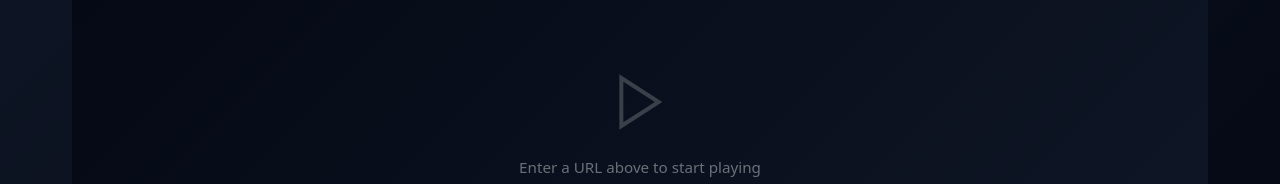
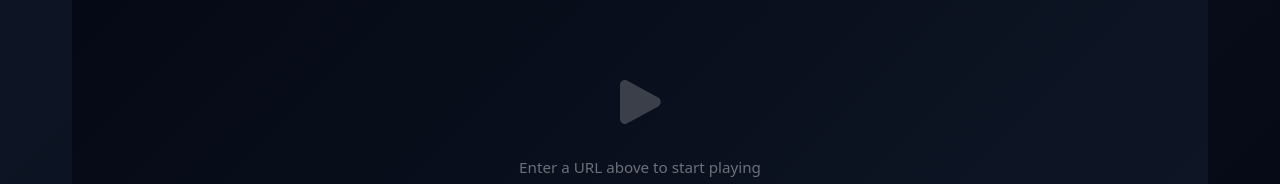
Before and after one commit to sparkison/m3u-player, a React (Vite) app: page / in a window 1280 px wide. Shown: the part 485-669 px from the top of the page. Built offline with nearby package versions, Linux system fonts and the light colour scheme; what shaka-player would draw is missing.

Commit message:
chore: Update play icon

```diff
--- a/src/App.jsx
+++ b/src/App.jsx
@@ -165,8 +165,8 @@ function PlayerDemo() {
           ) : (
             <div className="player-placeholder">
               <div className="placeholder-content">
-                <svg width="64" height="64" viewBox="0 0 24 24" fill="none" stroke="currentColor" strokeWidth="1.5">
-                  <polygon points="5 3 19 12 5 21 5 3" />
+                <svg width="64" height="64" xmlns="http://www.w3.org/2000/svg" viewBox="0 0 24 24" fill="currentColor">
+                  <path fill-rule="evenodd" d="M4.5 5.653c0-1.427 1.529-2.33 2.779-1.643l11.54 6.347c1.295.712 1.295 2.573 0 3.286L7.28 19.99c-1.25.687-2.779-.217-2.779-1.643V5.653Z" clip-rule="evenodd" />
                 </svg>
                 <p>Enter a URL above to start playing</p>
               </div>
```
